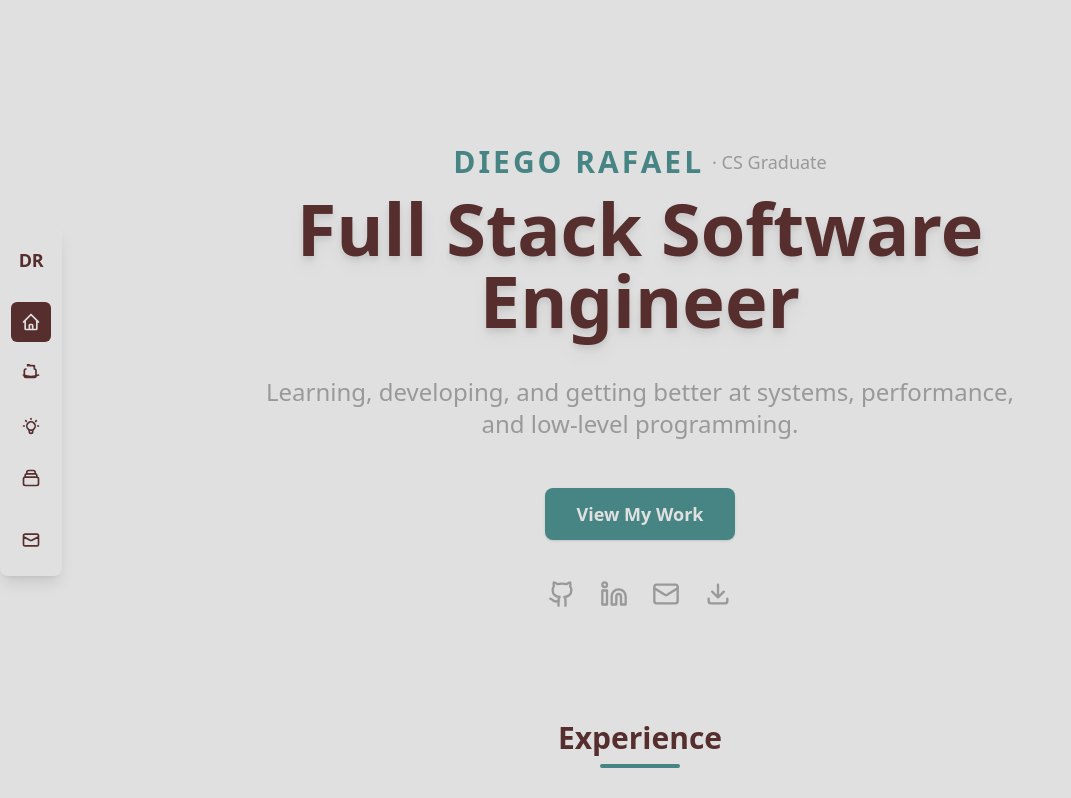
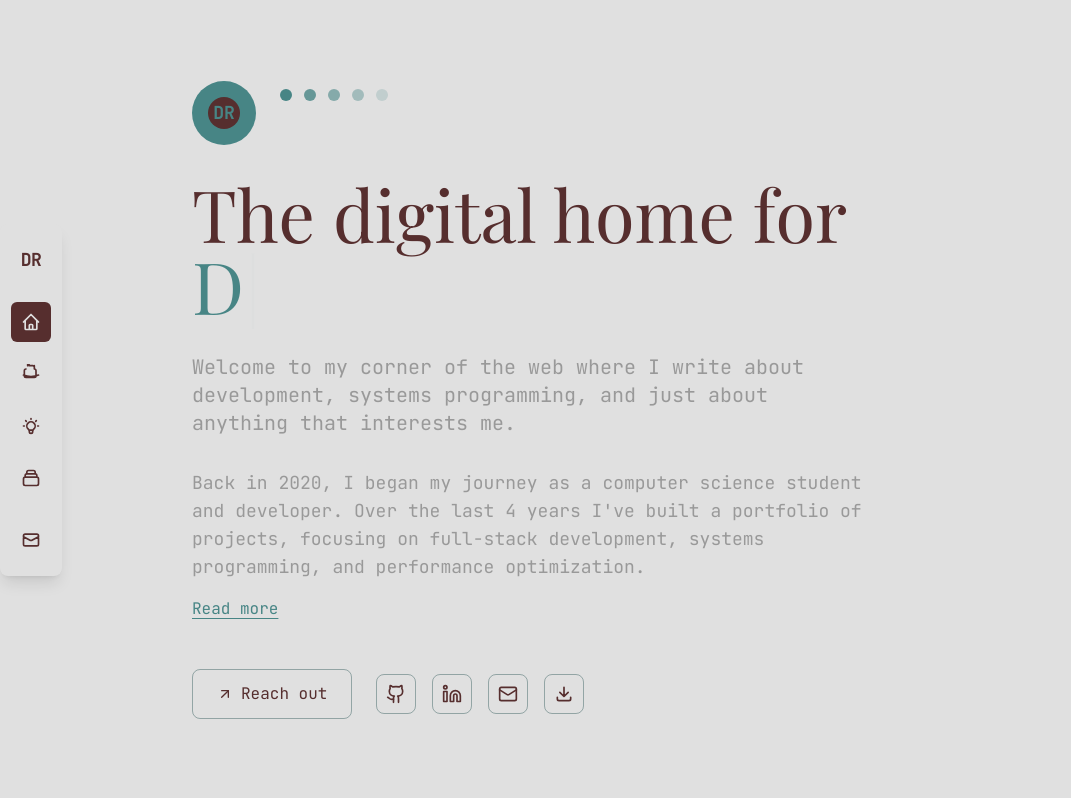
Before and after one commit to Dieg0raf/dieg0raf.github.io, a React (Vite) app: page / in a window 1280 px wide. Shown: the top 798 px of the page, without its empty margins (0-1071 px from the left). Built offline with nearby package versions, Linux system fonts and the light colour scheme.

Commit message:
updated font and added typewriter effect package

```diff
--- a/package.json
+++ b/package.json
@@ -20,7 +20,8 @@
     "react-dom": "^18.3.1",
     "react-router-dom": "^7.1.5",
     "tailwind-merge": "^2.5.5",
-    "tailwindcss-animate": "^1.0.7"
+    "tailwindcss-animate": "^1.0.7",
+    "typewriter-effect": "^2.22.0"
   },
   "devDependencies": {
     "@eslint/js": "^9.17.0",
--- a/src/components/App.tsx
+++ b/src/components/App.tsx
@@ -1,16 +1,14 @@
 import Navbar from "./NavBar";
 import { Routes, Route } from "react-router-dom";
 import HomePage from "../pages/HomePage";
-// import ProjectsPage from "../pages/ProjectPage";
 
 export default function App() {
   return (
     <div className="min-h-screen bg-background text-foreground font-sans">
       <Navbar />
-      <main className="relative z-10 container mx-auto px-4 pt-24 pb-8">
+      <main className="relative z-10 container mx-auto px-4 pb-8">
         <Routes>
           <Route path="/" element={<HomePage />} />
-          {/* <Route path="/projects" element={<ProjectsPage />} /> */}
         </Routes>
       </main>
     </div>
--- a/src/components/Landing.tsx
+++ b/src/components/Landing.tsx
@@ -1,72 +1,138 @@
-import { Github, Linkedin, Mail } from "lucide-react";
+import { Github, Linkedin, Mail, ArrowUpRight } from "lucide-react";
 import { Link } from "react-router-dom";
+import Typewriter from "typewriter-effect";
 
 const LandingPage = () => {
   return (
-    <section className="relative min-h-[70vh] flex flex-col justify-center items-center px-4">
-      <div className="relative z-10 max-w-3xl w-full text-center flex flex-col items-center gap-8 py-12">
-        {/* Name and Title Block */}
-        <div className="flex flex-col items-center gap-2">
-          <span className="text-2xl md:text-3xl font-bold tracking-widest text-accent uppercase mb-1 flex items-center gap-2">
-            Diego Rafael
-            <span className="text-muted-foreground font-normal normal-case text-base md:text-lg tracking-normal">
-              · CS Graduate
+    <section className="relative min-h-screen flex flex-col justify-center px-4 py-20">
+      <div className="max-w-4xl mx-auto w-full">
+        {/* Avatar and Decorative Elements */}
+        <div className="flex items-start gap-6 mb-8">
+          {/* Avatar */}
+          <div className="w-16 h-16 bg-accent rounded-full flex items-center justify-center flex-shrink-0">
+            <div className="w-8 h-8 bg-foreground rounded-full flex items-center justify-center">
+              <span className="text-accent font-bold text-lg">DR</span>
+            </div>
+          </div>
+
+          {/* Decorative Circles */}
+          <div className="flex items-center gap-3 mt-2">
+            <div className="w-3 h-3 bg-accent rounded-full"></div>
+            <div className="w-3 h-3 bg-accent/80 rounded-full"></div>
+            <div className="w-3 h-3 bg-accent/60 rounded-full"></div>
+            <div className="w-3 h-3 bg-accent/40 rounded-full"></div>
+            <div className="w-3 h-3 bg-accent/20 rounded-full"></div>
+          </div>
+        </div>
+
+        {/* Main Heading with Typewriter Effect */}
+        <div className="mb-8">
+          <h1 className="text-4xl md:text-6xl lg:text-7xl font-serif leading-tight text-foreground mb-4">
+            The digital home for
+            <br />
+            <span className="text-accent">
+              <Typewriter
+                options={{
+                  strings: [
+                    "Diego's creativity",
+                    "Diego's projects",
+                    "Diego's journey",
+                    "Diego's work",
+                  ],
+                  autoStart: true,
+                  loop: true,
+                  delay: 50,
+                  deleteSpeed: 30,
+                }}
+              />
             </span>
-          </span>
-          <h1 className="text-5xl md:text-7xl font-extrabold leading-tight text-foreground drop-shadow-lg">
-            Full Stack Software Engineer
           </h1>
         </div>
-        {/* Subtitle */}
-        <div className="mt-2">
-          <span className="text-xl md:text-2xl text-muted-foreground font-medium">
-            Learning, developing, and getting better at systems, performance,
-            and low-level programming.
-          </span>
+
+        {/* Welcome Message */}
+        <div className="mb-8 max-w-2xl">
+          <p className="text-lg md:text-xl text-muted-foreground leading-relaxed">
+            Welcome to my corner of the web where I write about development,
+            systems programming, and just about anything that interests me.
+          </p>
         </div>
-        {/* CTA Button */}
-        <div className="flex flex-col sm:flex-row gap-4 justify-center mt-4">
+
+        {/* About Section */}
+        <div className="mb-12 max-w-2xl">
+          <p className="text-base md:text-lg text-muted-foreground leading-relaxed mb-4">
+            Back in 2020, I began my journey as a computer science student and
+            developer. Over the last 4 years I've built a portfolio of projects,
+            focusing on full-stack development, systems programming, and
+            performance optimization.
+          </p>
+          <a
+            href="#my-experience"
+            className="text-accent hover:text-accent/80 underline underline-offset-4 transition-colors duration-150"
+            onClick={(e) => {
+              e.preventDefault();
+              document
+                .getElementById("my-experience")
+                ?.scrollIntoView({ behavior: "smooth" });
+            }}
+          >
+            Read more
+          </a>
+        </div>
+
+        {/* CTA and Social Links */}
+        <div className="flex flex-col sm:flex-row items-start sm:items-center gap-6">
+          {/* Reach Out Button */}
           <Link
-            to={"/projects"}
-            onClick={() => window.scrollTo({ top: 0, behavior: "smooth" })}
-            className="px-8 py-3 bg-accent hover:bg-primary text-accent-foreground rounded-lg font-semibold text-lg transition-colors shadow"
+            to="#my-contact"
+            onClick={(e) => {
+              e.preventDefault();
+              document
+                .getElementById("my-contact")
+                ?.scrollIntoView({ behavior: "smooth" });
+            }}
+            className="flex items-center gap-2 px-6 py-3 border border-border/50 hover:border-accent/50 rounded-lg text-foreground hover:text-accent transition-all duration-150 group"
           >
-            View My Work
+            <ArrowUpRight className="w-4 h-4 group-hover:translate-x-0.5 group-hover:-translate-y-0.5 transition-transform duration-150" />
+            Reach out
           </Link>
-        </div>
+
           {/* Social Links */}
-        <div className="flex justify-center gap-6 mt-2">
+          <div className="flex items-center gap-4">
             <a
               href="https://www.github.com/dieg0raf"
-            className="text-muted-foreground hover:text-accent transition-colors"
+              target="_blank"
+              rel="noopener noreferrer"
+              className="w-10 h-10 border border-border/50 hover:border-accent/50 rounded-lg flex items-center justify-center text-foreground hover:text-accent transition-all duration-150 group"
               aria-label="GitHub"
             >
-            <Github className="w-6 h-6 md:w-7 md:h-7" />
+              <Github className="w-5 h-5 group-hover:scale-110 transition-transform duration-150" />
             </a>
             <a
               href="https://www.linkedin.com/in/diego-rafael-8668b02b1/"
-            className="text-muted-foreground hover:text-accent transition-colors"
+              target="_blank"
+              rel="noopener noreferrer"
+              className="w-10 h-10 border border-border/50 hover:border-accent/50 rounded-lg flex items-center justify-center text-foreground hover:text-accent transition-all duration-150 group"
               aria-label="LinkedIn"
             >
-            <Linkedin className="w-6 h-6 md:w-7 md:h-7" />
+              <Linkedin className="w-5 h-5 group-hover:scale-110 transition-transform duration-150" />
             </a>
             <a
               href="mailto:rafael2002diego@gmail.com"
-            className="text-muted-foreground hover:text-accent transition-colors"
+              className="w-10 h-10 border border-border/50 hover:border-accent/50 rounded-lg flex items-center justify-center text-foreground hover:text-accent transition-all duration-150 group"
               aria-label="Email"
             >
-            <Mail className="w-6 h-6 md:w-7 md:h-7" />
+              <Mail className="w-5 h-5 group-hover:scale-110 transition-transform duration-150" />
             </a>
             <a
               href="/Diego_Rafael_Resume_15.pdf"
               target="_blank"
               rel="noopener noreferrer"
-            className="text-muted-foreground hover:text-accent transition-colors"
+              className="w-10 h-10 border border-border/50 hover:border-accent/50 rounded-lg flex items-center justify-center text-foreground hover:text-accent transition-all duration-150 group"
               aria-label="Resume PDF"
             >
               <svg
                 xmlns="http://www.w3.org/2000/svg"
-              className="w-6 h-6 md:w-7 md:h-7"
+                className="w-5 h-5 group-hover:scale-110 transition-transform duration-150"
                 fill="none"
                 viewBox="0 0 24 24"
                 stroke="currentColor"
@@ -81,6 +147,7 @@ const LandingPage = () => {
             </a>
           </div>
         </div>
+      </div>
     </section>
   );
 };
--- a/src/components/Skills.tsx
+++ b/src/components/Skills.tsx
@@ -156,7 +156,7 @@ const SkillsSection = () => {
             ) : item.Component ? (
               <item.Component className="w-7 h-7 text-accent" />
             ) : null}
-            <span className="text-xs text-white text-center">{item.name}</span>
+            <span className="text-xs text-center">{item.name}</span>
           </div>
         ))}
       </div>
--- a/src/index.css
+++ b/src/index.css
@@ -1,4 +1,5 @@
 @import url('https://fonts.googleapis.com/css2?family=JetBrains+Mono:wght@400;600;700;900&display=swap');
+@import url('https://fonts.googleapis.com/css2?family=Playfair+Display:wght@400;500;600;700;800;900&display=swap');
 
 @tailwind base;
 @tailwind components;
--- a/tailwind.config.js
+++ b/tailwind.config.js
@@ -7,6 +7,10 @@ export default {
   ],
   theme: {
   	extend: {
+  		fontFamily: {
+  			serif: ['Playfair Display', 'serif'],
+  			sans: ['JetBrains Mono', 'ui-monospace', 'SFMono-Regular', 'Menlo', 'Monaco', 'Consolas', 'Liberation Mono', 'Courier New', 'monospace'],
+  		},
   		borderRadius: {
   			lg: 'var(--radius)',
   			md: 'calc(var(--radius) - 2px)',
```
Also changed, not shown: 1 other file (tests, documents, lock files or other folders). Lines whose indentation alone changed are shown as unchanged.
